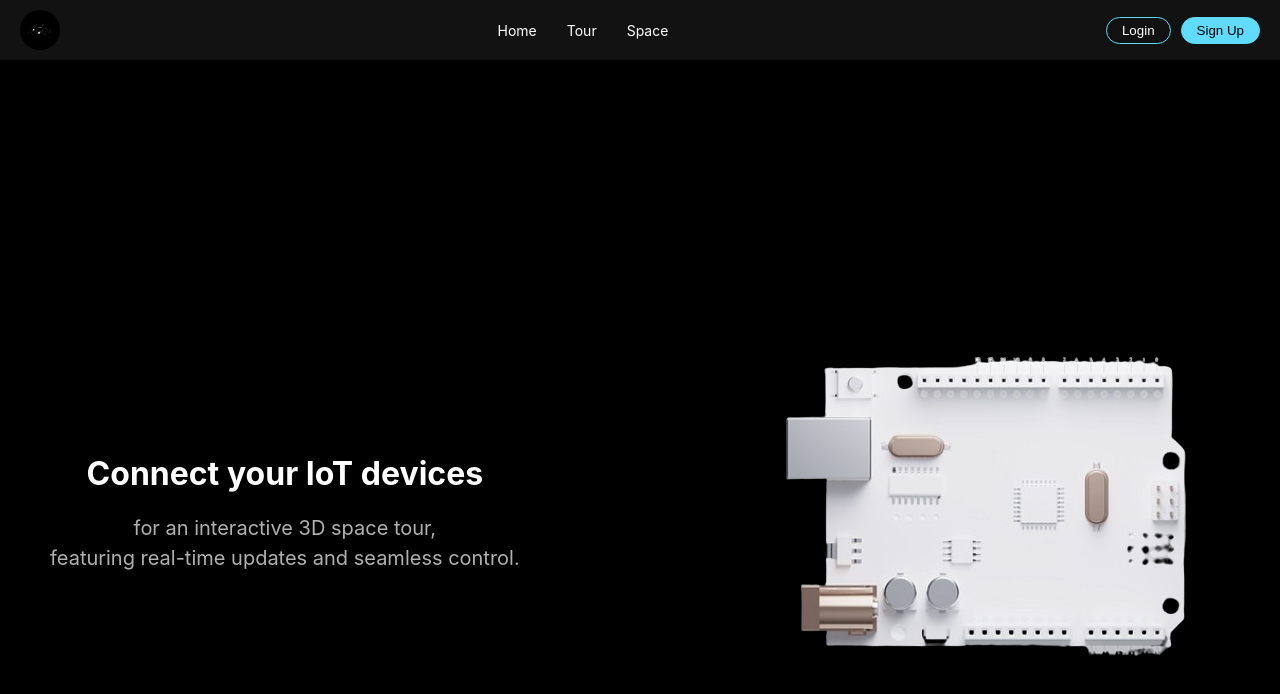
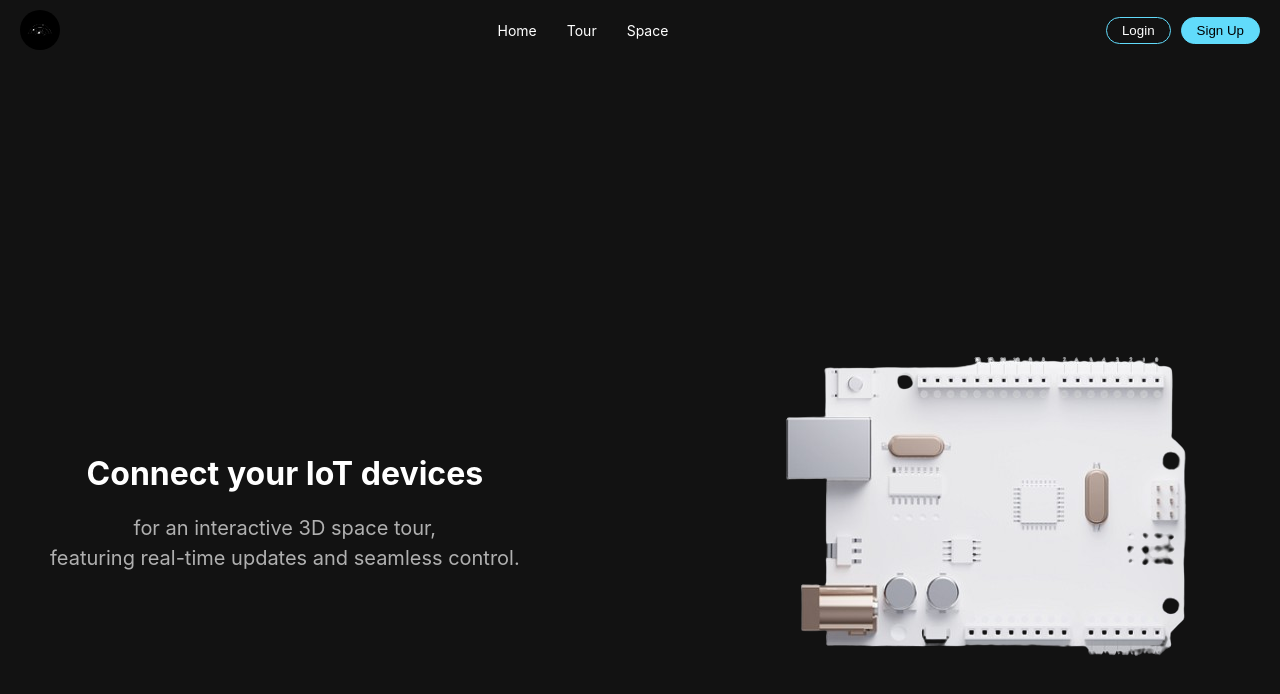
Before and after one commit to kawthar-shameseldeen/Space-Journey-Front, a React (Create React App) app in the folder space-journey/: page /iot in a window 1280 px wide. Shown: the top 694 px of the page. Built offline with nearby package versions, Linux system fonts and the light colour scheme.

Commit message:
changed background color

```diff
--- a/space-journey/src/pages/iot/iot.css
+++ b/space-journey/src/pages/iot/iot.css
@@ -3,7 +3,7 @@
     justify-content: space-between;
     align-items: center;
     padding: 50px;
-    background-color: #000000;
+    background-color: transparent;
     color: white;
     height: 100vh;
 }
```
